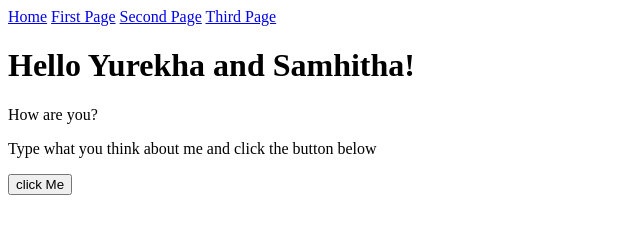
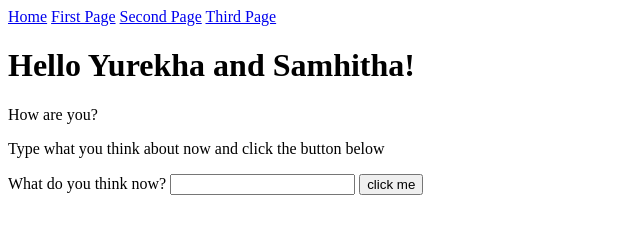
Before and after one commit to Tamilarasan-Devops/intro-to-node, a website: page index.html in a window 1280 px wide. Shown: the whole page, without its empty margins (0-640 px from the left). Drawn offline with Linux system fonts and the light colour scheme.

Commit message:
modified index.html and added script.js

```diff
--- a/index.html
+++ b/index.html
@@ -15,8 +15,11 @@
     </div>
     <h1>Hello Yurekha and Samhitha!</h1>
     <p>How are you?</p>
-    <p>Type what you think about me and click the button below</p>
-    <button id="myBtn1">click Me</button>
+    <p>Type what you think about now and click the button below</p>
+    <label for="inputtext1">What do you think now?</label>
+    <input id="inputtext1" type="text" />
+    <button id="myBtn1">click me</button>
     <p id="text1"></p>
+    <script src="script.js"></script>
   </body>
 </html>
--- /dev/null
+++ b/script.js
@@ -0,0 +1,4 @@
+document.getElementById("myBtn1").onclick = function mydisplay() {
+    const textvalue = document.getElementById("inputtext1").value;
+    document.getElementById("text1").innerHTML = "I know what you thought...."  + "<br></br>" + textvalue;
+}
```
